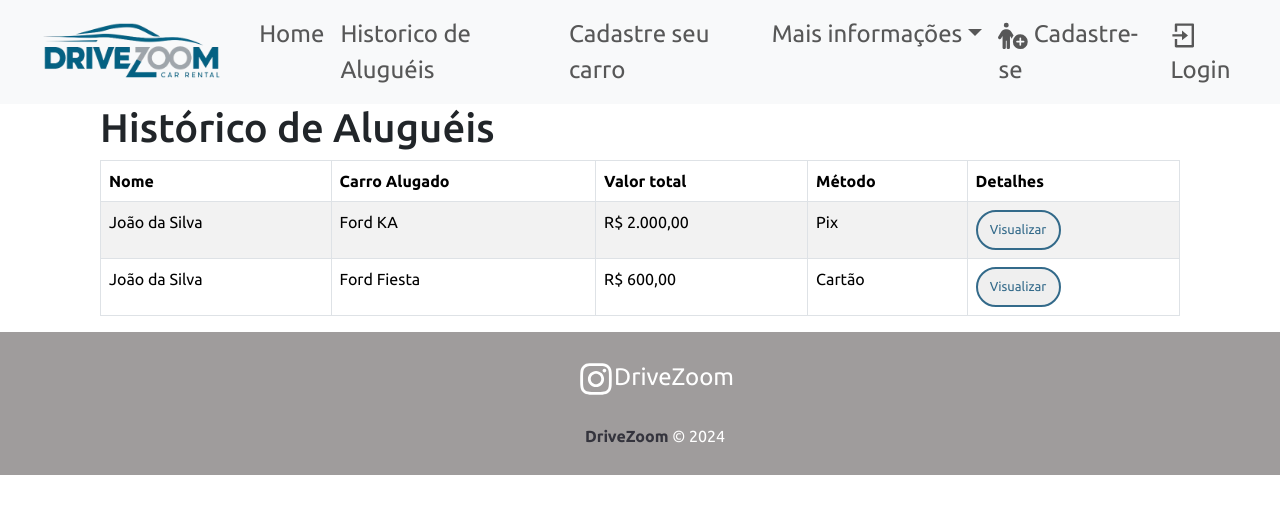
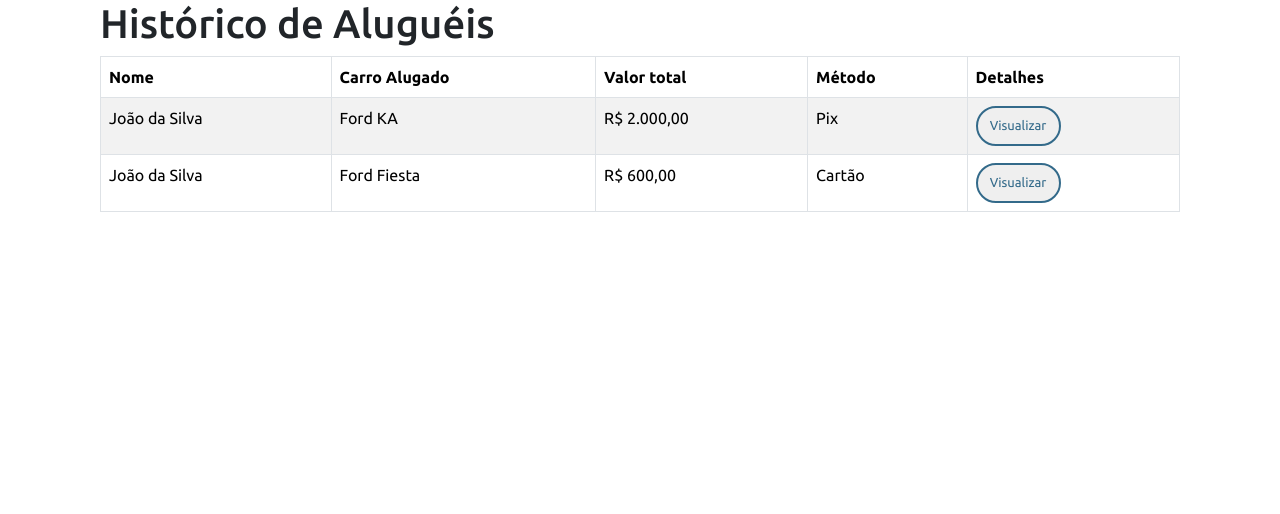
Before and after one commit to dsm-cefet-rj/ti-2024-1-grupo-sete, a React (Create React App) app: page /historico in a window 1280 px wide. Shown: the top 514 px of the page. Built offline with nearby package versions, Linux system fonts and the light colour scheme; the HTML template or start-up script is replaced by a standard one.

Commit message:
Mudanças

```diff
--- a/src/Pages/Pagamento/historico.js
+++ b/src/Pages/Pagamento/historico.js
@@ -1,18 +1,42 @@
+import { Table } from 'react-bootstrap';
 import React from 'react';
-import HistoricoTabela from '../../Components/historico/historicoTabela';
-import HeaderMain from '../../Components/Header';
-import Footer from '../../Components/Footer/footer';
+import "./styles.css";
+import { Link } from 'react-router-dom';
+import useAluguelStore from '../../components/Zustand/storeAluguel';
 
-export function Historico() {
+export default function Historico(params) {
 
+    const registros = useAluguelStore((state => state.registros));
 
-  return (
-    <div className="historico">
-      <HeaderMain />
-      <HistoricoTabela/>
-      <Footer />
-    </div>
-  );
+    return (
+        <>
+            <div className='historicoTabela'>
+                <h1>Histórico de Aluguéis</h1>
+
+                <Table striped bordered hover>
+                    <thead>
+                        <tr>
+                            <th>Nome</th>
+                            <th>Carro Alugado</th>
+                            <th>Valor total</th>
+                            <th>Método</th>
+                            <th>Detalhes</th>
+                        </tr>
+                    </thead>
+                    <tbody>
+                        {registros?.map((registro, index) => (
+                            <tr key={index}>
+                                <td>{registro?.nome}</td>
+                                <td>{registro?.carro}</td>
+                                <td>{new Intl.NumberFormat('pt-BR', { style: 'currency', currency: 'BRL' }).format(registro?.valorDiario * registro?.quantDias)}</td>
+                                <td>{registro?.formPagamento}</td>
+                                <td><Link to={`/historico/${index}`}><button className='visu'>Visualizar</button></Link></td>
+                            </tr>
+                        ))}
+                    </tbody>
+                </Table>
+            </div>
+        </>
+
+    );
 }
-
-export default Historico;
```
